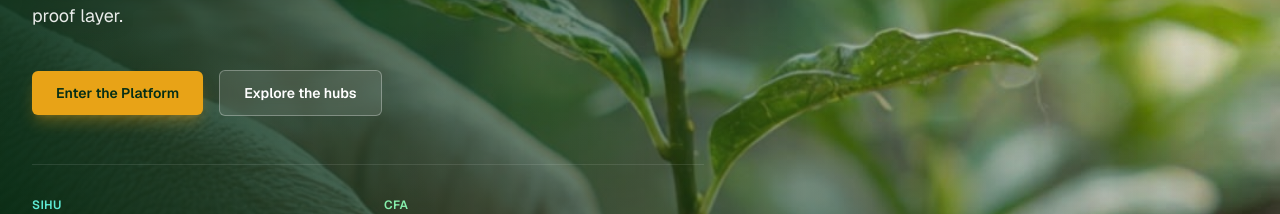
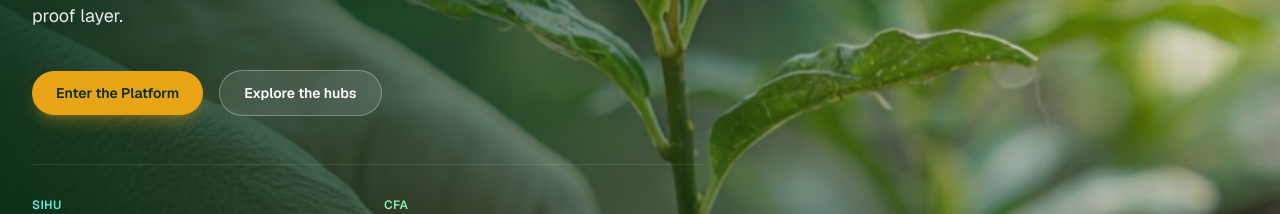
Before and after one commit to isackkibet/info-hub, a Next.js app: page / in a window 1280 px wide. Shown: the part 415-629 px from the top of the page. Built offline with nearby package versions, Linux system fonts and the light colour scheme.

Commit message:
Make hero CTA buttons fully rounded pills
Switches "Enter the Platform" and "Explore the hubs" from
rounded-md to rounded-full.

```diff
--- a/src/components/hero.tsx
+++ b/src/components/hero.tsx
@@ -37,13 +37,13 @@ export function Hero() {
           <div className="mt-10 flex flex-wrap items-center gap-4">
             <a
               href="/dashboard"
-              className="rounded-md bg-gold-500 px-6 py-3 text-sm font-semibold text-forest-950 shadow-lg shadow-gold-500/30 transition-all hover:bg-gold-400 hover:shadow-gold-400/40"
+              className="rounded-full bg-gold-500 px-6 py-3 text-sm font-semibold text-forest-950 shadow-lg shadow-gold-500/30 transition-all hover:bg-gold-400 hover:shadow-gold-400/40"
             >
               Enter the Platform
             </a>
             <a
               href="#hubs"
-              className="rounded-md border border-white/30 bg-white/10 px-6 py-3 text-sm font-semibold text-white backdrop-blur-sm transition-all hover:bg-white/20"
+              className="rounded-full border border-white/30 bg-white/10 px-6 py-3 text-sm font-semibold text-white backdrop-blur-sm transition-all hover:bg-white/20"
             >
               Explore the hubs
             </a>
```
